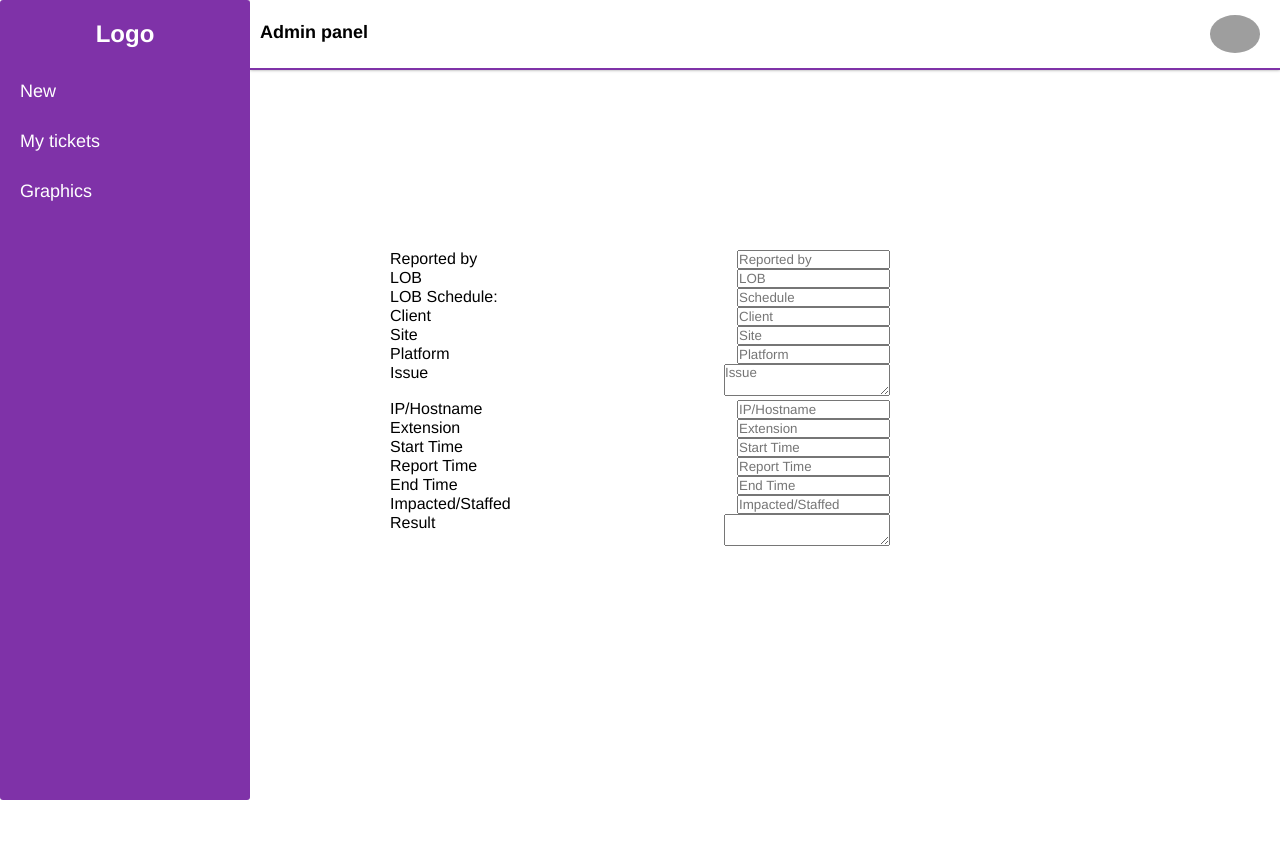
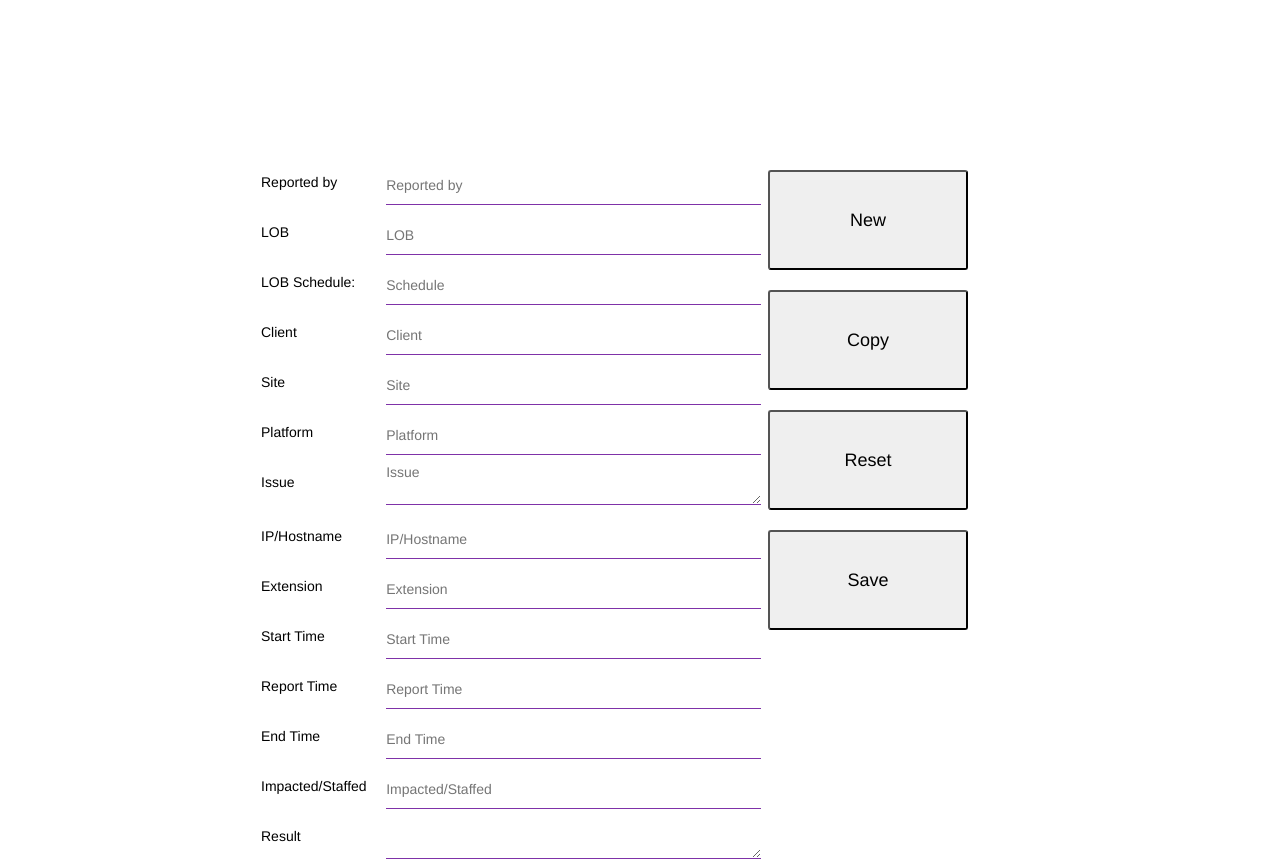
Before and after one commit to caparra92/ticketDataFront, a Vue app: page / in a window 1280 px wide. Before the commit the page ends 800 px from the top, so only its background shows below. Built offline with nearby package versions, Linux system fonts and the light colour scheme; grey boxes are pictures that could not be loaded; the HTML template or start-up script is replaced by a standard one.

Commit message:
Adicionadas rutas y formulario de creación

```diff
--- a/package.json
+++ b/package.json
@@ -9,11 +9,13 @@
   },
   "dependencies": {
     "core-js": "^3.6.5",
-    "vue": "^2.6.11"
+    "vue": "^2.6.11",
+    "vue-router": "^3.2.0"
   },
   "devDependencies": {
     "@vue/cli-plugin-babel": "~4.5.0",
     "@vue/cli-plugin-eslint": "~4.5.0",
+    "@vue/cli-plugin-router": "^4.5.11",
     "@vue/cli-service": "~4.5.0",
     "babel-eslint": "^10.1.0",
     "eslint": "^6.7.2",
--- a/src/App.vue
+++ b/src/App.vue
@@ -1,23 +1,12 @@
 <template>
   <div id="app">
-    <Head></Head>
-    <Menu></Menu>
-    <FormData></FormData>
+    <router-view/>
   </div>
 </template>
-
 <script>
-import Menu from './components/Menu'
-import Head from './components/Head'
-import FormData from './components/FormData';
-
 
 export default {
-  name: 'App',
   components: {
-    Menu,
-    Head,
-    FormData
   }
 }
 </script>
@@ -33,11 +22,62 @@ export default {
     --font_sd: 10px;
     --shadow_bottom: 0px 0px 3px rgba(0,0,0,0.4)
   }
-
   * {
     margin: 0;
     padding: 0;
     box-sizing: border-box;
     font-family: Helvetica, sans-serif;
   }
+
+  .row {
+    display: flex;
+  }
+
+  .col-1 {
+    width: 8.33%;
+  }
+
+  .col-2 {
+    width: 16.66%;
+  }
+
+  .col-3 {
+    width: 24.99%;
+  }
+
+  .col-4 {
+    width: 33.33%;
+  }
+
+  .col-5 {
+    width: 41.65%;
+  }
+
+  .col-6 {
+    width: 50%;
+  }
+
+  .col-7 {
+    width: 58.41%;
+  }
+
+  .col-8 {
+    width: 66.66%;
+  }
+
+  .col-9 {
+    width: 74.97%;
+  }
+
+  .col-10 {
+    width: 83.33%;
+  }
+
+  .col-11 {
+    width: 91.63%;
+  }
+
+  .col-12 {
+    width: 100%;
+  }
 </style>
--- a/src/components/FormData.vue
+++ b/src/components/FormData.vue
@@ -2,181 +2,222 @@
   <div class="form-container">
     <form>
       <div class="form-row">
-        <label class="col-sm-3 col-form-label" for="lob">Reported by</label>
-        <div class="col-sm-9">
+        <label class="form-label" for="lob">Reported by</label>
+        <div class="col-9">
           <input
             type="text"
             id="Reported By"
             name="Reported By"
-            class="form-control text-input"
+            class="form-input"
             placeholder="Reported by"
+            v-model="reportedBy"
           />
         </div>
       </div>
       <div class="form-row">
-        <label class="col-sm-3 col-form-label" for="LOB">LOB</label>
-        <div class="col-sm-9">
+        <label class="form-label" for="LOB">LOB</label>
+        <div class="col-9">
           <input
             type="text"
             id="LOB"
             name="LOB"
-            class="form-control text-input"
+            class="form-input"
             placeholder="LOB"
+            v-model="lob"
           />
         </div>
       </div>
       <div class="form-row">
-        <label class="col-sm-3 col-form-label" for="LOB">LOB Schedule: </label>
-        <div class="col-sm-9">
+        <label class="form-label" for="LOB">LOB Schedule: </label>
+        <div class="col-9">
           <input
             type="text"
             id="schedule"
             name="Schedule"
-            class="form-control text-input"
+            class="form-input"
             placeholder="Schedule"
+            v-model="schedule"
           />
         </div>
       </div>
       <div class="form-row">
-        <label class="col-sm-3 col-form-label" for="Client">Client</label>
-        <div class="col-sm-9">
+        <label class="form-label" for="Client">Client</label>
+        <div class="col-9">
           <input
             type="text"
             id="Client"
             name="Client"
-            class="form-control text-input"
+            class="form-input"
             placeholder="Client"
+            v-model="client"
           />
         </div>
       </div>
       <div class="form-row">
-        <label class="col-sm-3 col-form-label" for="Site">Site</label>
-        <div class="col-sm-9">
+        <label class="form-label" for="Site">Site</label>
+        <div class="col-9">
           <input
             type="text"
             id="Site"
             name="Site"
-            class="form-control text-input"
+            class="form-input"
             placeholder="Site"
+            v-model="site"
           />
         </div>
       </div>
       <div class="form-row">
-        <label class="col-sm-3 col-form-label" for="Platform">Platform</label>
-        <div class="col-sm-9">
+        <label class="form-label" for="Platform">Platform</label>
+        <div class="col-9">
           <input
             type="text"
             id="Platform"
             name="Platform"
-            class="form-control text-input"
+            class="form-input"
             placeholder="Platform"
+            v-model="platform"
           />
         </div>
       </div>
       <div class="form-row">
-        <label class="col-sm-3 col-form-label" for="Issue">Issue</label>
-        <div class="col-sm-9">
+        <label class="form-label" for="Issue">Issue</label>
+        <div class="col-9">
           <textarea
             id="Issue"
             name="Issue"
-            class="form-control text-input"
+            class="form-input"
             placeholder="Issue"
+            v-model="issue"
           ></textarea>
         </div>
       </div>
       <div class="form-row">
-        <label class="col-sm-3 col-form-label" for="IP/Hostname"
+        <label class="form-label" for="IP/Hostname"
           >IP/Hostname</label
         >
-        <div class="col-sm-9">
+        <div class="col-9">
           <input
             type="text"
             id="IP/Hostname"
             name="IP/Hostname"
-            class="form-control text-input"
+            class="form-input"
             placeholder="IP/Hostname"
+            v-model="ipHostname"
           />
         </div>
       </div>
       <div class="form-row">
-        <label class="col-sm-3 col-form-label" for="Extension">Extension</label>
-        <div class="col-sm-9">
+        <label class="form-label" for="Extension">Extension</label>
+        <div class="col-9">
           <input
             type="text"
             id="Extension"
             name="Extension"
-            class="form-control text-input"
+            class="form-input"
             placeholder="Extension"
+            v-model="extension"
           />
         </div>
       </div>
       <div class="form-row">
-        <label class="col-sm-3 col-form-label" for="Start Time"
+        <label class="form-label" for="Start Time"
           >Start Time</label
         >
-        <div class="col-sm-9">
+        <div class="col-9">
           <input
             type="text"
             id="start"
             name="Start Time"
-            class="form-control text-input"
+            class="form-input"
             placeholder="Start Time"
+            v-model="startTime"
           />
         </div>
       </div>
       <div class="form-row">
-        <label class="col-sm-3 col-form-label" for="Report Time"
+        <label class="form-label" for="Report Time"
           >Report Time</label
         >
-        <div class="col-sm-9">
+        <div class="col-9">
           <input
             type="text"
             id="report"
             name="Report Time"
-            class="form-control text-input"
+            class="form-input"
             placeholder="Report Time"
+            v-model="reportTime"
           />
         </div>
       </div>
       <div class="form-row">
-        <label class="col-sm-3 col-form-label" for="End Time">End Time</label>
-        <div class="col-sm-9">
+        <label class="form-label" for="End Time">End Time</label>
+        <div class="col-9">
           <input
             type="text"
             id="end"
             name="End Time"
-            class="form-control text-input"
+            class="form-input"
             placeholder="End Time"
+            v-model="endTime"
           />
         </div>
       </div>
       <div class="form-row">
-        <label class="col-sm-3 col-form-label" for="Impacted/Staffed"
+        <label class="form-label" for="Impacted/Staffed"
           >Impacted/Staffed</label
         >
-        <div class="col-sm-9">
+        <div class="col-9">
           <input
             type="text"
             id="Impacted/Staffed"
             name="Impacted/Staffed"
-            class="form-control text-input"
+            class="form-input"
             placeholder="Impacted/Staffed"
+            v-model="impactedStaffed"
           />
         </div>
       </div>
       <div class="form-row">
-        <label class="col-sm-3 col-form-label" for="result">Result</label>
-        <div class="col-sm-9">
-          <textarea id="result" name="result" class="form-control"></textarea>
+        <label class="form-label" for="result">Result</label>
+        <div class="col-9">
+          <textarea id="result" name="result" class="form-input"></textarea>
         </div>
       </div>
     </form>
+    <div class="form-button__container">
+      <button class="form-button"><i class="fa fa-plus-circle"></i> New</button>
+      <button class="form-button"><i class="fa fa-copy"></i> Copy</button>
+      <button class="form-button"><i class="fa fa-eraser"></i> Reset</button>
+      <button class="form-button"><i class="fa fa-save"></i> Save</button>
+    </div>
   </div>
 </template>
 
 <script>
 export default {
-    name: 'FormData'
+    name: 'FormData',
+    data() {
+      return {
+        reportedBy: '',
+        lob: '',
+        schedule: '',
+        client: '',
+        site: '',
+        platform: '',
+        issue: '',
+        ipHostname: '',
+        extension: '',
+        startTime: '',
+        reportTime: '',
+        endTime: '',
+        impactedStaffed: ''
+      }
+    },
+    methods: {
+      create() {
+
+      }
+    }
 };
 </script>
 
@@ -194,10 +235,53 @@ export default {
     .form-container form {
         width: 500px;
         margin: auto;
+        position: absolute;
+        top: 20%;
+        left: 20%;
     }
 
     .form-row {
         display: flex;
         justify-content: space-between;
     }
+
+    .form-input,.form-label {
+      margin: 5px;
+      font-size: var(--font_md);
+    }
+
+    .form-label {
+      line-height: 2.5;
+    }
+
+    .form-input {
+      width: 100%;
+      height: 40px;
+      box-shadow: var(--shadow);
+      border: none;
+      outline: none;
+      border-bottom: 1px solid var(--primary);
+      line-height: 1;
+    }
+
+    .form-button__container{
+      display: flex;
+      position: absolute;
+      left: 60%;
+      top: 20%;
+      flex-direction: column;
+      justify-content: space-between;
+    }
+
+    .form-button {
+      height: 100px;
+      width: 200px;
+      margin: 10px 0;
+      font-size: var(--font_lg);
+      text-align: center;
+      border-radius: var(--border_radius);
+      box-shadow: var(--shadow);
+      outline: none;
+      cursor: pointer;
+    }
 </style>
--- a/src/components/Head.vue
+++ b/src/components/Head.vue
@@ -22,6 +22,7 @@ export default {
         display: inline-block;
         width: calc(100% - 250px);
         left: 250px;
+        z-index: 10;
     }
 
     .header__content {
--- a/src/components/Menu.vue
+++ b/src/components/Menu.vue
@@ -1,18 +1,18 @@
 <template>
   <section class="menu">
       <div class="head-logo">
-          <h2 class="header-logo__content">Logo</h2>
+          <h2><router-link to="/dashboard" class="header-logo__content">Logo</router-link></h2>
       </div>
       <div class="menu__container">
           <ul class="menu__container-list">
               <li class="menu__container-element">
-                  <a href="#"><i class="fa fa-plus"></i> New</a>
+                  <router-link to="/dashboard/new"><i class="fa fa-plus"></i> New</router-link>
               </li>
               <li class="menu__container-element">
-                  <a href="#"><i class="fa fa-ticket"></i> My tickets</a>
+                  <router-link to="#"><i class="fa fa-ticket"></i> My Tickets</router-link>
               </li>
               <li class="menu__container-element">
-                  <a href="#"><i class="fa fa-bar-chart"></i> Graphics</a>
+                  <router-link to="/new"><i class="fa fa-bar-chart"></i> Graphics</router-link>
               </li>
           </ul>
       </div>
@@ -34,6 +34,7 @@ export default {
 
     .header-logo__content {
         color: var(--white);
+        text-decoration: none;
     }
 
     .menu {
@@ -42,6 +43,7 @@ export default {
         width: 250px;
         background-color: var(--primary);
         border-radius: var(--border_radius);
+        z-index: 10;
     }
 
     .menu__container {
@@ -72,6 +74,7 @@ export default {
     }
 
     .menu__container-element a {
+        width: 100%;
         text-decoration: none;
         color: var(--white);
         padding: 10px;
--- a/src/main.js
+++ b/src/main.js
@@ -1,8 +1,10 @@
 import Vue from 'vue'
 import App from './App.vue'
+import router from './router'
 
 Vue.config.productionTip = false
 
 new Vue({
-  render: h => h(App),
+  router,
+  render: h => h(App)
 }).$mount('#app')
--- /dev/null
+++ b/src/views/About.vue
@@ -0,0 +1,5 @@
+<template>
+  <div class="about">
+    <h1>This is an about page</h1>
+  </div>
+</template>
```
Also changed, not shown: src/router/index.js (added, +36 -0 lines), src/views/Dashboard.vue (added, +23 -0 lines), src/views/Home.vue (added, +18 -0 lines), 1 other file (tests, documents, lock files or other folders).
